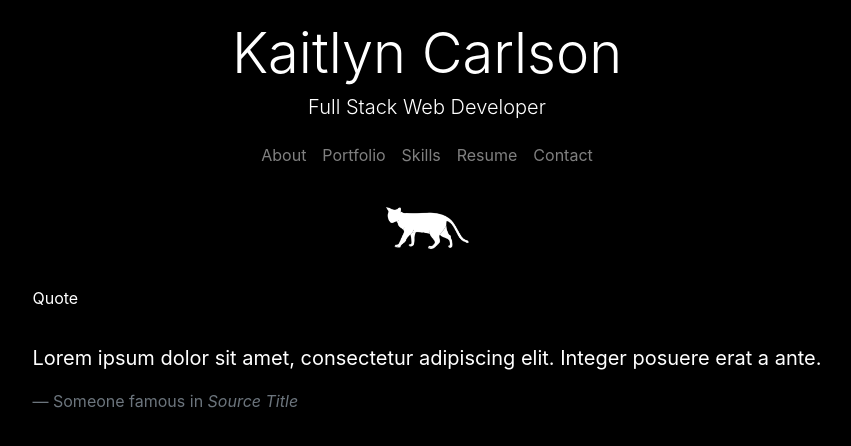
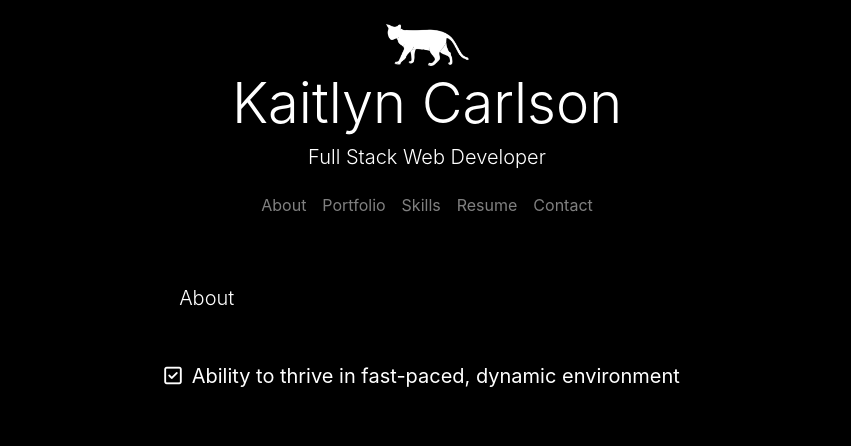
Before and after one commit to KaitlynCarlson/React-Portfolio, a React (Create React App) app: page / in a window 1280 px wide. Shown: the top 446 px of the page, without its empty margins (213-1064 px from the left). Built offline with nearby package versions, Linux system fonts and the light colour scheme.

Commit message:
Shuffled cat component to the top

```diff
--- a/public/index.html
+++ b/public/index.html
@@ -15,7 +15,10 @@
       integrity="sha384-Vkoo8x4CGsO3+Hhxv8T/Q5PaXtkKtu6ug5TOeNV6gBiFeWPGFN9MuhOf23Q9Ifjh"
       crossorigin="anonymous"
     />
-
+    <script
+      src="https://kit.fontawesome.com/d7576195fc.js"
+      crossorigin="anonymous"
+    ></script>
     <!--
       manifest.json provides metadata used when your web app is installed on a
       user's mobile device or desktop. See https://developers.google.com/web/fundamentals/web-app-manifest/
--- a/src/components/displayCard/displayCard.jsx
+++ b/src/components/displayCard/displayCard.jsx
@@ -3,17 +3,20 @@ import "./style.css";
 class DisplayCard extends React.Component {
   render() {
     return (
-      <div class="card text-white bg-dark" id="display-card">
-        <div class="card-header">Quote</div>
-        <div class="card-body">
-          <blockquote class="blockquote mb-0">
-            <p>
-              Lorem ipsum dolor sit amet, consectetur adipiscing elit. Integer
-              posuere erat a ante.
-            </p>
-            <footer class="blockquote-footer">
-              Someone famous in <cite title="Source Title">Source Title</cite>
-            </footer>
+      <div className="card text-white bg-dark" id="display-card">
+        <div className="card-header">
+          <h1 className="lead" style={{ align: "center" }}>
+            About
+          </h1>
+        </div>
+        <div className="card-body">
+          <blockquote className="blockquote mb-0">
+            <div className="row item">
+              <i className="far fa-check-square fa-1x"></i>
+              <p className="lead" className="tidbit">
+                Ability to thrive in fast-paced, dynamic environment
+              </p>
+            </div>
           </blockquote>
         </div>
       </div>
--- a/src/components/displayCard/style.css
+++ b/src/components/displayCard/style.css
@@ -2,3 +2,10 @@
   margin-top: 20px;
   background-color: black !important;
 }
+.item {
+  display: flex;
+  align-items: baseline;
+}
+.tidbit {
+  margin: 10px;
+}
--- a/src/components/navigation/navigation.jsx
+++ b/src/components/navigation/navigation.jsx
@@ -1,9 +1,12 @@
 import React from "react";
 import Name from "../Name/name";
+import Cat from "../cat/cat";
 import "./style.css";
 function Navigation() {
   return (
     <div id="navigation-container">
+      <Cat />
+
       <Name />
       <nav id="nav" class="navbar navbar-expand-lg navbar-dark bg-dark">
         <div class=" navbar-expand" id="navbarSupportedContent">
--- a/src/pages/home.jsx
+++ b/src/pages/home.jsx
@@ -8,7 +8,6 @@ const Home = () => (
     <div id="wrapper">
       <Navigation />
       <div className="container" id="content-container">
-        <Cat />
         <DisplayCard />
       </div>
     </div>
```
